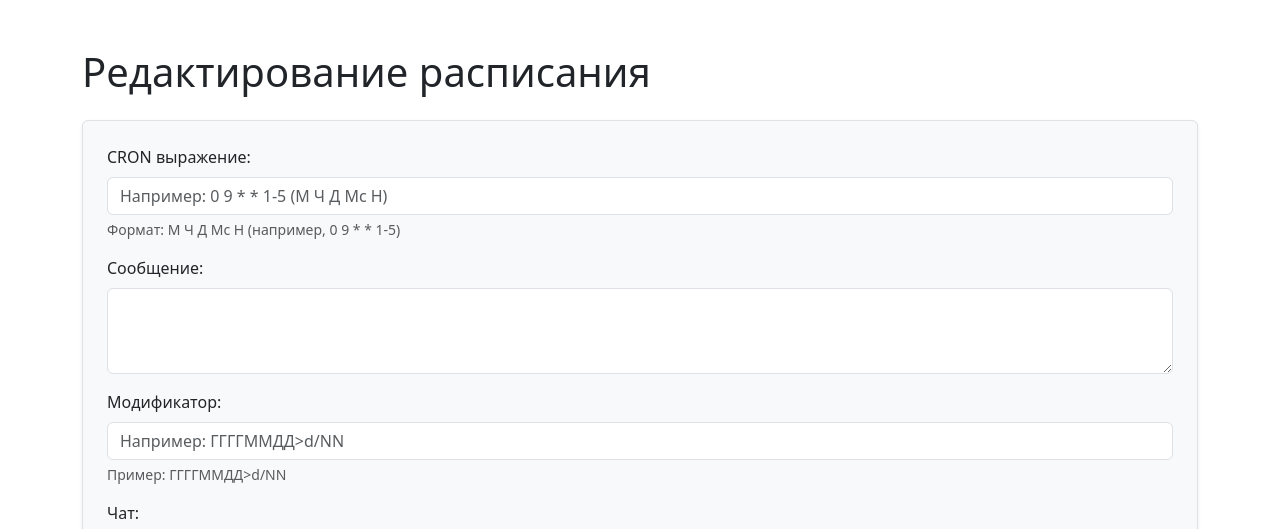
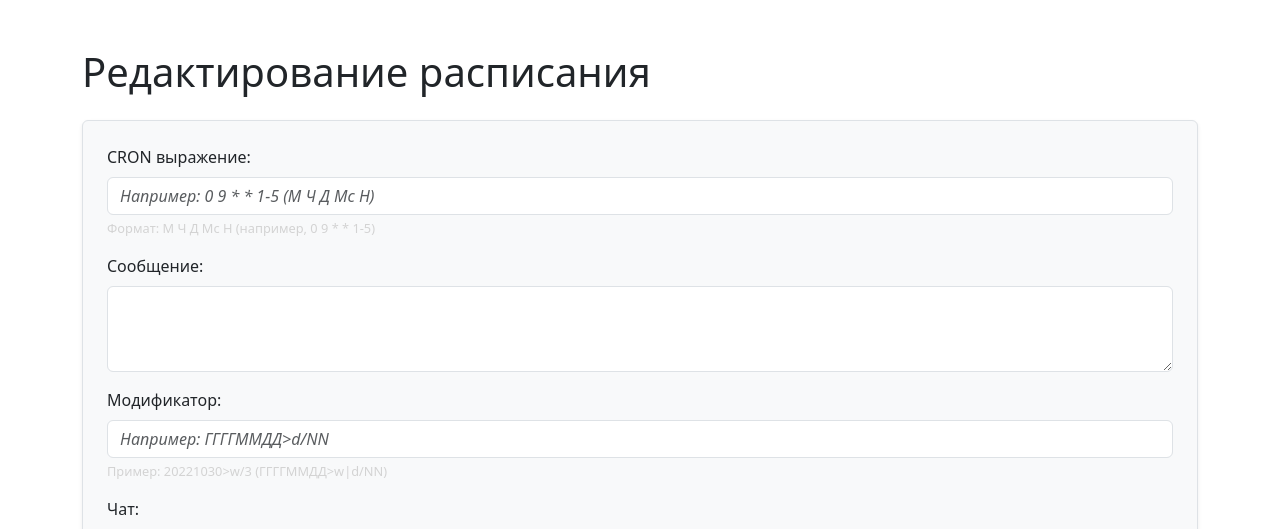
Before and after one commit to vsuh/reminder-tgm, a Python web app: template templates/edit.html in a window 1280 px wide. Shown: the top 529 px of the page. Run offline with Jinja, Linux system fonts and the light colour scheme; the template is opened without the code that fills it, so the values that code supplies are empty; some libraries are stand-ins or nearby versions.

Commit message:
изменил стиль для placeholder

```diff
--- a/templates/edit.html
+++ b/templates/edit.html
@@ -1,34 +1,51 @@
 <!DOCTYPE html>
 <html lang="ru">
+
 <head>
     <meta charset="UTF-8">
     <title>Редактирование расписания</title>
     <meta name="viewport" content="width=device-width, initial-scale=1.0">
     <link href="https://cdn.jsdelivr.net/npm/bootstrap@5.3.0/dist/css/bootstrap.min.css" rel="stylesheet">
 </head>
+
 <body>
+    <style>
+        .form-text {
+            color: lightgray;
+            font-size: 80%;
+        }
+        input::placeholder, textarea::placeholder {
+            color: lightgray;
+            opacity: 1; /* для Firefox */
+            font-style: italic;
+        }
+    </style>
+
     <div class="container mt-5">
         <h1 class="mb-4">Редактирование расписания</h1>
         <form method="post" class="p-4 border rounded bg-light shadow-sm">
             <div class="mb-3">
                 <label for="cron" class="form-label">CRON выражение:</label>
-            <input type="text" class="form-control" id="cron" name="cron" value="{{ schedule.cron }}" required placeholder="Например: 0 9 * * 1-5 (М Ч Д Мс Н)">
+                <input type="text" class="form-control" id="cron" name="cron" value="{{ schedule.cron }}" required
+                    placeholder="Например: 0 9 * * 1-5 (М Ч Д Мс Н)">
                 <div class="form-text">Формат: М Ч Д Мс Н (например, 0 9 * * 1-5)</div>
             </div>
             <div class="mb-3">
                 <label for="message" class="form-label">Сообщение:</label>
-            <textarea class="form-control" id="message" name="message" rows="3" required>{{ schedule.message }}</textarea>
+                <textarea class="form-control" id="message" name="message" rows="3"
+                    required>{{ schedule.message }}</textarea>
             </div>
             <div class="mb-3">
                 <label for="modifier" class="form-label">Модификатор:</label>
-            <input type="text" class="form-control" id="modifier" name="modifier" value="{{ schedule.modifier }}" placeholder="Например: ГГГГММДД>d/NN">
-            <div class="form-text">Пример: ГГГГММДД&gt;d/NN</div>
+                <input type="text" class="form-control" id="modifier" name="modifier" value="{{ schedule.modifier }}"
+                    placeholder="Например: ГГГГММДД>d/NN">
+                <div class="form-text">Пример: 20221030>w/3 (ГГГГММДД&gt;w|d/NN)</div>
             </div>
             <div class="mb-3">
                 <label for="chat_id" class="form-label">Чат:</label>
                 <select class="form-select" id="chat_id" name="chat_id" required>
                     {% for chat in chats %}
-                    <option value="{{ chat.id }}" {% if chat.id == schedule.chat_id %}selected{% endif %}>
+                    <option value="{{ chat.id }}" {% if chat.id==schedule.chat_id %}selected{% endif %}>
                         {{ chat.name }} (CHAT_ID: {{ chat.chat_id }})
                     </option>
                     {% endfor %}
@@ -43,4 +60,5 @@
     <script src="https://cdn.jsdelivr.net/npm/bootstrap@5.3.0/dist/js/bootstrap.bundle.min.js"></script>
     <script src="https://use.fontawesome.com/releases/v6.1.0/js/all.js" crossorigin="anonymous"></script>
 </body>
+
 </html>
```
Also changed, not shown: templates/index.html (+43 -14 lines). Lines whose indentation alone changed are shown as unchanged.
